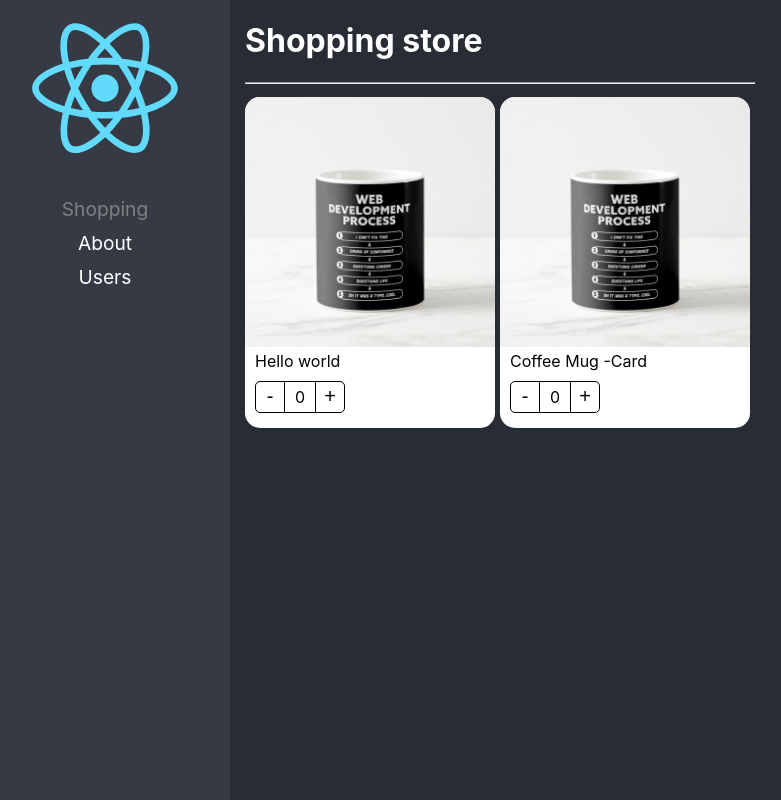
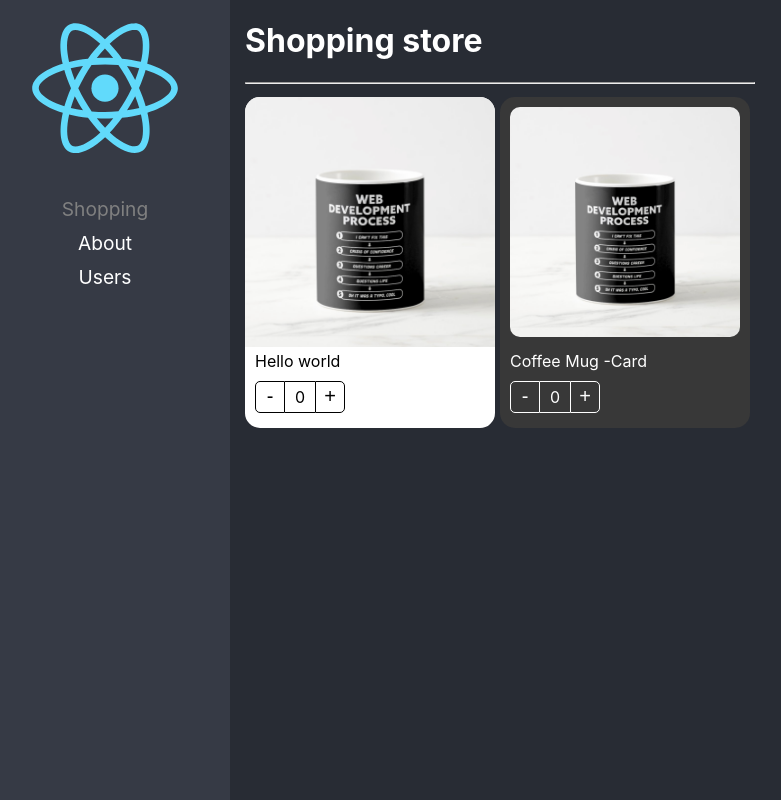
Before and after one commit to tradelatam/react-adv, a React (Create React App) app: page /home in a window 1280 px wide. Shown: the whole page, without its empty margins (20-801 px from the left). Built offline with nearby package versions, Linux system fonts and the light colour scheme.

Commit message:
Seccion 6 video 74 terminado

```diff
--- a/src/02-component-patterns/components/ProductButtons.tsx
+++ b/src/02-component-patterns/components/ProductButtons.tsx
@@ -2,12 +2,17 @@
 import { ProductContext } from "./ProductCard";
 import styles from '../styles/styles.module.css';
 
-export const ProductButtons = ( ) => {
+export interface Props {
+    className?: string;
+}
+
+
+export const ProductButtons = ( {className} : Props ) => {
 
     const {increaseBy, counter} = useContext(ProductContext)
 
     return (
-        <div className={styles.buttonsContainer}>
+        <div className={`${styles.buttonsContainer} ${className}`}>
 
             <button
                 className={ styles.buttonMinus }
--- a/src/02-component-patterns/components/ProductCard.tsx
+++ b/src/02-component-patterns/components/ProductCard.tsx
@@ -1,15 +1,21 @@
 import styles from '../styles/styles.module.css';
 import { useProduct } from '../hooks/useProduct';
-import { createContext } from 'react';
+import { createContext, ReactElement } from 'react';
 
-import {ProductContextProps, ProductCardProps} from '../interfaces/interfaces';
+import {ProductContextProps, Product} from '../interfaces/interfaces';
 
 
 export const ProductContext = createContext({} as ProductContextProps);
 const { Provider } = ProductContext;
 
+export interface Props {
+    product: Product,
+    children?: ReactElement | ReactElement[];
+    className?: string;
+}
 
-export const ProductCard = ({ children, product }: ProductCardProps) => {
+
+export const ProductCard = ({ children, product, className }: Props) => {
 
     const { counter, increaseBy } = useProduct();
 
@@ -19,10 +25,8 @@
             increaseBy,
             product
         }}>
-            <div className={styles.productCard}>
-
+            <div className={ `${ styles.productCard } ${ className }` }>
                 { children}
-
             </div>
 
         </Provider>
--- a/src/02-component-patterns/components/ProductImage.tsx
+++ b/src/02-component-patterns/components/ProductImage.tsx
@@ -3,7 +3,12 @@
 import noImage from '../assets/no-image.jpg';
 import styles from '../styles/styles.module.css';
 
-export const ProductImage = ({img=''}) => {
+export interface Props {
+    img?: string,
+    className?: string;
+}
+
+export const ProductImage = ({img='', className} : Props) => {
 
     const {product} = useContext(ProductContext);
     let imageToShow ='';
@@ -17,6 +22,6 @@
     }
 
     return (
-        <img src={ imageToShow } alt="Product image" className={ styles.productImg } />
+        <img src={ imageToShow } alt="Product image" className={ `${styles.productImg} ${className}` } />
     )
 }
--- a/src/02-component-patterns/components/ProductTitle.tsx
+++ b/src/02-component-patterns/components/ProductTitle.tsx
@@ -2,9 +2,18 @@
 import { ProductContext } from "./ProductCard";
 import styles from '../styles/styles.module.css';
 
-export const ProductTitle = ({title}: {title?:string}) => {
+
+export interface Props {
+    title?: string,
+    className?: string;
+}
+
+export const ProductTitle = ({title, className}: Props) => {
     const {product} = useContext(ProductContext);
+
     return (
-        <span className={styles.productDescription}>{title? title: product.title}</span>
+        <span className={`${className} ${styles.productDescription}`}>
+            {title? title: product.title}
+        </span>
     )
 }
--- a/src/02-component-patterns/components/ShoppingPage.tsx
+++ b/src/02-component-patterns/components/ShoppingPage.tsx
@@ -1,4 +1,5 @@
 import { ProductButtons, ProductCard, ProductImage, ProductTitle } from '../components';
+import '../styles/custom-styles.css';
 
 const product = {
   id: '1',
@@ -22,10 +23,13 @@
             <ProductCard.Buttons />
           </ProductCard>
 
-          <ProductCard product={ product }>
-            <ProductImage />
-            <ProductTitle />
-            <ProductButtons />
+          <ProductCard
+            product={ product }
+            className="bg-dark text-white"
+          >
+            <ProductImage className="custom-image"/>
+            <ProductTitle className="text-white"/>
+            <ProductButtons className="custom-buttons"/>
           </ProductCard>
 
         </div>
--- /dev/null
+++ b/src/02-component-patterns/styles/custom-styles.css
@@ -0,0 +1,18 @@
+.bg-dark {
+    background-color: rgb(56,56,56);
+}
+
+.text-white {
+    color:white !important;
+}
+
+.custom-image {
+    border-radius: 20px;
+    padding: 10px;
+    width: calc(100% - 20px)
+}
+
+.custom-buttons button, .custom-buttons div {
+    color:white;
+    border-color:white;
+}
```
Also changed, not shown: src/02-component-patterns/interfaces/interfaces.ts (+7 -9 lines), src/02-component-patterns/styles/styles.module.css (line endings or trailing spaces).
